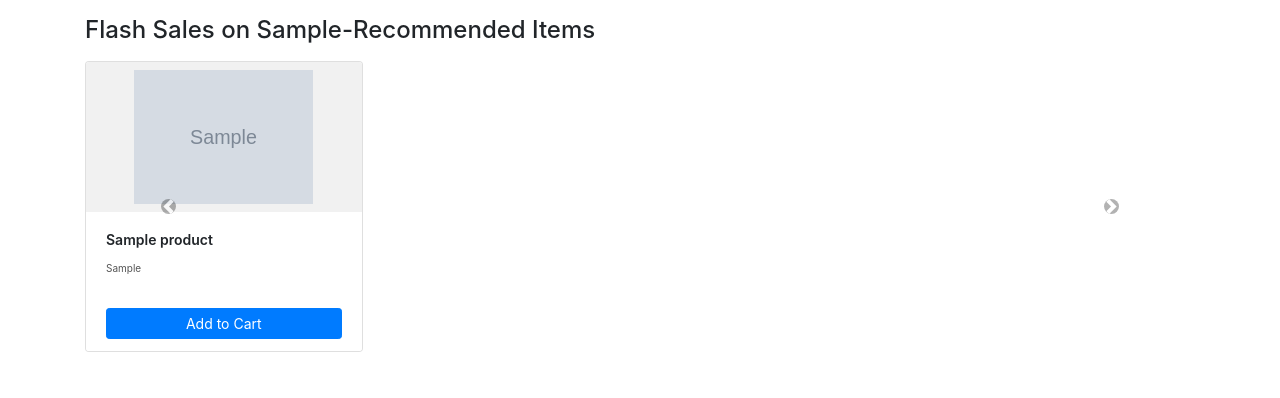
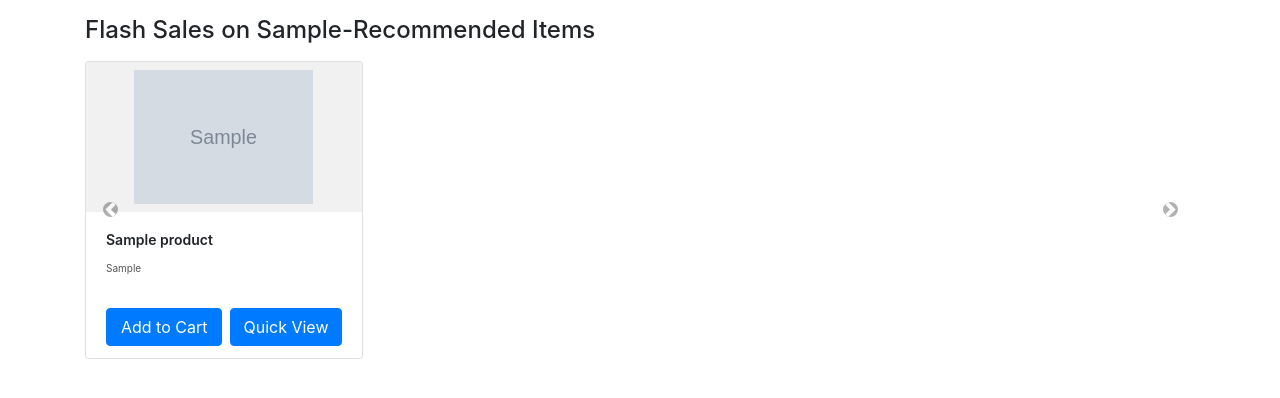
Before and after one commit to Akash3570/E-COMMERCE-SITE, a Django app: page /shop/ in a window 1280 px wide. Shown: the part 56-454 px from the top of the page. Run offline with Django 5.2, Linux system fonts and the light colour scheme; tables that the repository leaves empty hold one stand-in row (values such as "Sample post"); grey boxes marked "Sample" are stand-in pictures; some libraries are stand-ins or nearby versions.

Commit message:
changed in index.htmlt

```diff
--- a/shop/templates/shop/index.html
+++ b/shop/templates/shop/index.html
@@ -35,6 +35,31 @@
   background-color: rgba(0,0,0,0.6);
   border-radius: 50%;
 }
+.carousel-control-prev,
+.carousel-control-next {
+  width: 50px;
+}
+.card-footer {
+  display: flex;
+  align-items: center;
+  gap: 8px;
+  flex-wrap: nowrap;
+}
+
+.card-footer .btn {
+  height: 38px;
+  line-height: 38px;
+  white-space: nowrap;
+  display: flex;
+  align-items: center;
+  justify-content: center;
+}
+
+.cart {
+  width: 180px;             /
+}
+
+
 
 
 </style>
@@ -74,9 +99,15 @@
             <div class="card-footer bg-white border-0">
               <button
                 id="pr{{ p.id }}"
-                class="btn btn-primary btn-sm w-100 cart">
+                class="btn btn-primary cart">
                 Add to Cart
               </button>
+              <a href="products/{{p.id}}">
+              <button
+                id="qv{{ p.id }}"
+                class="btn btn-primary">
+                Quick View
+              </button></a>
             </div>
 
           </div>
@@ -153,6 +184,7 @@ document.addEventListener("contextmenu", function (e) {
     e.target.innerText = "Add to Cart";
   } else {
     e.target.innerText = "Add to Cart (" + cart[id] + ")";
+
   }
 
   localStorage.setItem("cart", JSON.stringify(cart));
```
